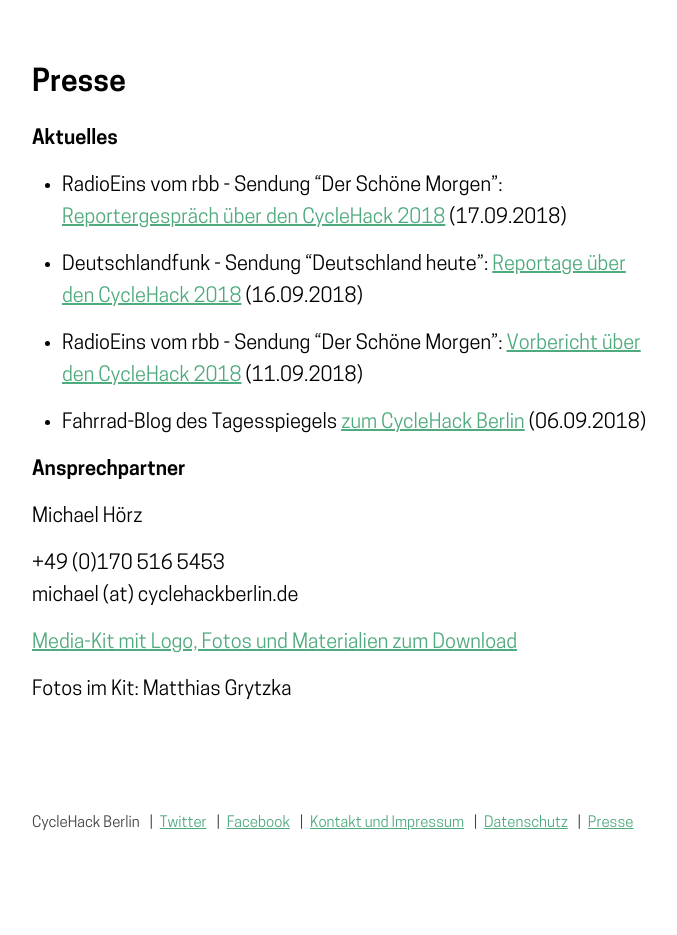
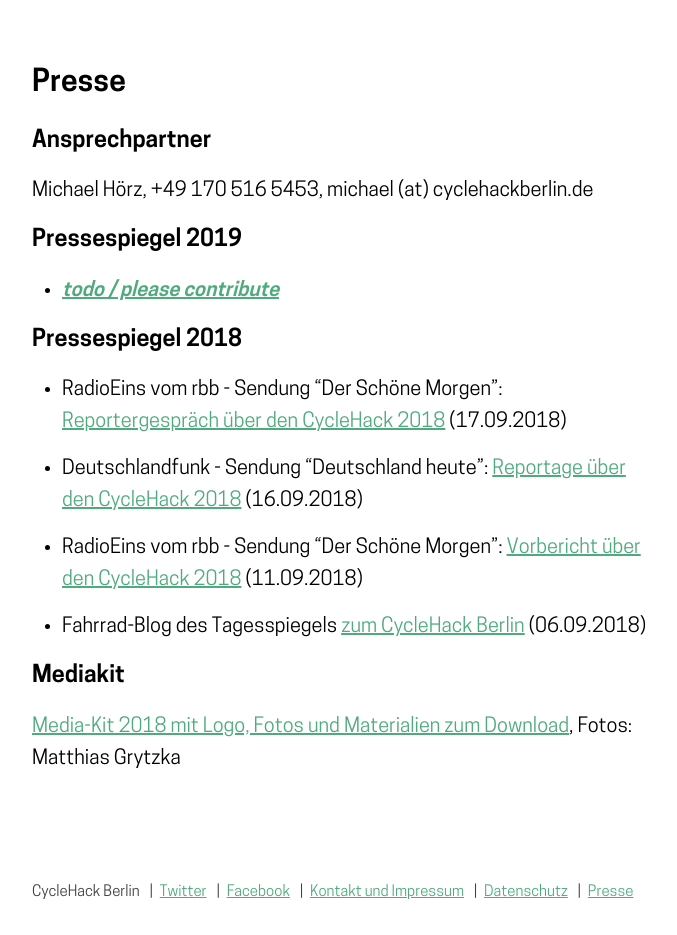
Before and after one commit to sjockers/cyclehackberlin.de, a Jekyll site: the page built from presse.md, in a window 1280 px wide. Shown: the whole page, without its empty margins (68-745 px from the left). Built offline with Jekyll 4.4.1, drawn with Linux system fonts in a browser that asks for light colours; before the commit the page ends 900 px from its top, so only the background shows below that.

Commit message:
Update press page
- re-order blocks, move contact to the top
- mark stuff from 2018 as such
- add contribution notice for 2019

```diff
--- a/presse.md
+++ b/presse.md
@@ -8,7 +8,15 @@
 
 ## Presse
 
-#### Aktuelles
+### Ansprechpartner
+
+Michael Hörz, +49 170 516 5453, michael (at) cyclehackberlin.de
+
+### Pressespiegel 2019
+
+* _[todo / please contribute](https://github.com/sjockers/cyclehackberlin.de/edit/gh-pages/presse.md)_
+
+### Pressespiegel 2018
 
 * RadioEins vom rbb - Sendung "Der Schöne Morgen": [Reportergespräch über den CycleHack 2018](https://www.radioeins.de/programm/sendungen/der_schoene_morgen/rad/cyclehack-berlin1.html) (17.09.2018)
 
@@ -18,14 +26,6 @@
 
 * Fahrrad-Blog des Tagesspiegels [zum CycleHack Berlin](https://www.tagesspiegel.de/sport/liveblog/der-fahrrad-blog-des-tagesspiegel-hacker-wollen-berliner-fahrradverkehr-verbessern/19996818.html) (06.09.2018)
 
+### Mediakit
 
-#### Ansprechpartner
-
-Michael Hörz
-
-+49 (0)170 516 5453 \\
-michael (at) cyclehackberlin.de
-
-[Media-Kit mit Logo, Fotos und Materialien zum Download](/downloads/pressekit_cyclehack_2018.zip)
-
-Fotos im Kit: Matthias Grytzka
+[Media-Kit 2018 mit Logo, Fotos und Materialien zum Download](/downloads/pressekit_cyclehack_2018.zip), Fotos: Matthias Grytzka
```
